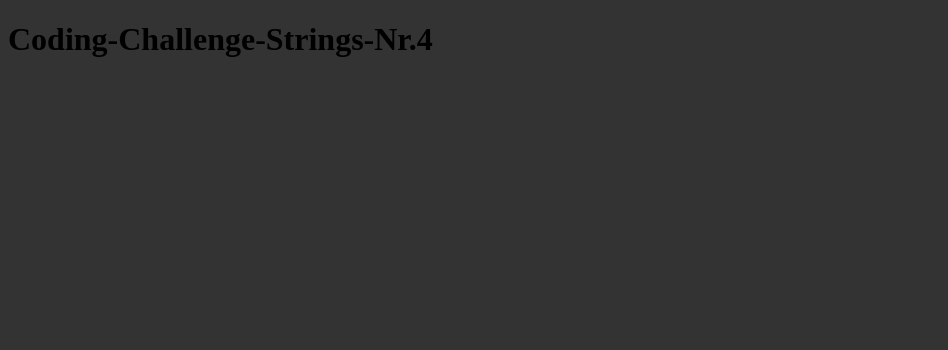
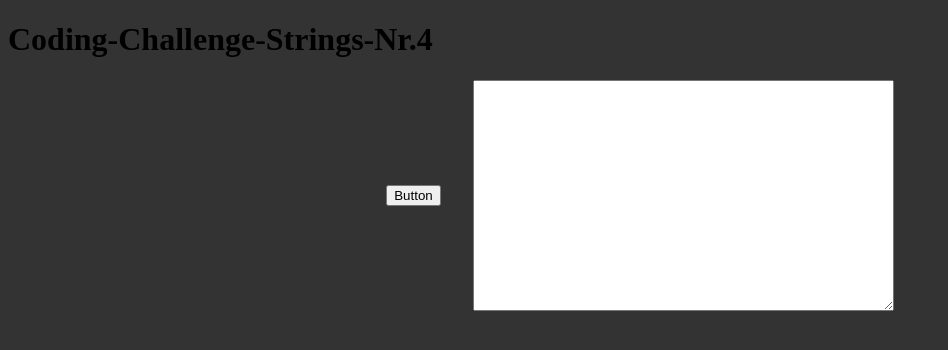
Before and after one commit to Scientific-Research/Coding-Challenge-Strings-Nr.4, a plain HTML site: page index.html in a window 1280 px wide. Shown: the whole page, without its empty margins (0-948 px from the left). Drawn offline with Linux system fonts and the light colour scheme.

Commit message:
some html preparations

```diff
--- a/index.html
+++ b/index.html
@@ -8,10 +8,20 @@
       body {
         background-color: #333;
       }
+      section {
+        display: flex;
+        align-items: center;
+        justify-content: center;
+        gap: 2rem;
+      }
     </style>
   </head>
   <body>
     <h1>Coding-Challenge-Strings-Nr.4</h1>
+    <section>
+      <button>Button</button>
+      <textarea name="" id="textarea" rows="15px" cols="50px"></textarea>
+    </section>
   </body>
   <script src="scripts.js"></script>
 </html>
```
